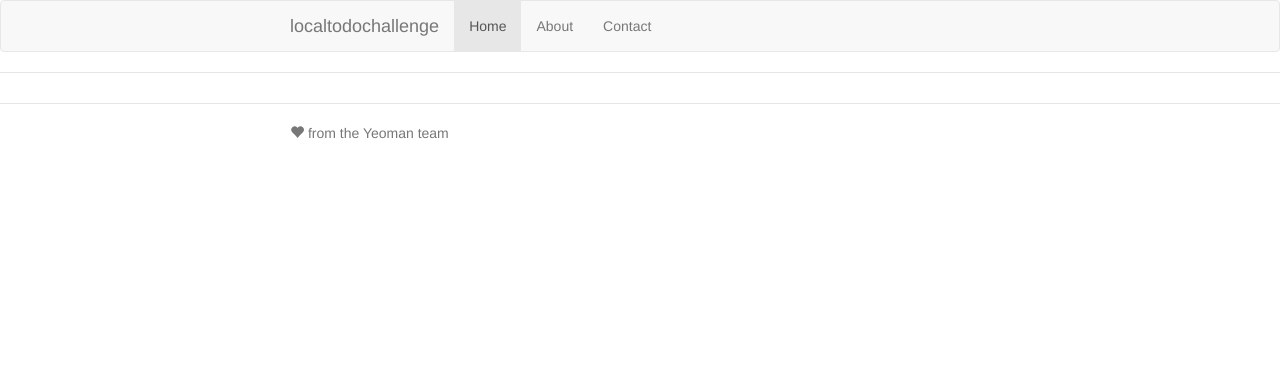
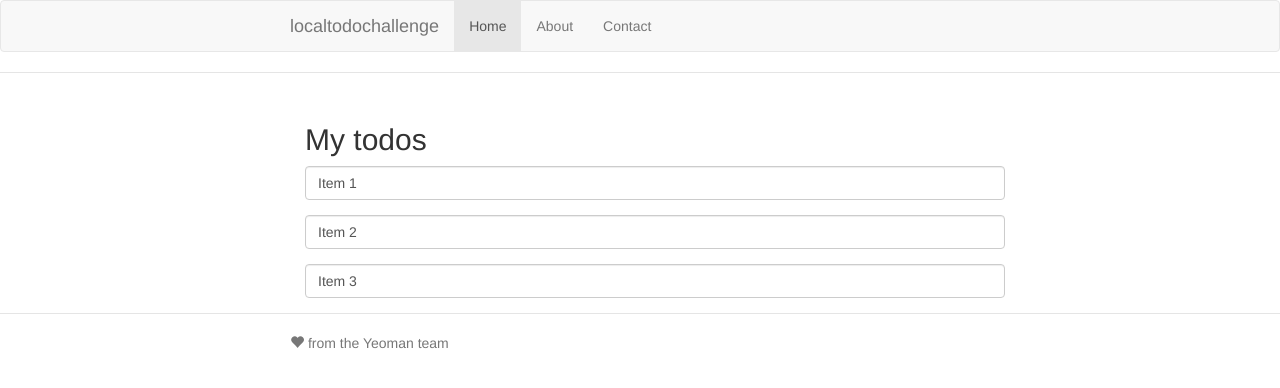
Before and after one commit to benvogcodes/localtodochallenge, a website: page app/index.html in a window 1280 px wide. Drawn offline with nearby package versions, Linux system fonts and the light colour scheme; some packages are replaced by stand-ins of ours; files that its build step writes are made by us from their sources.

Commit message:
Update MainCtrl controller, add form to main.html

```diff
--- a/app/scripts/controllers/main.js
+++ b/app/scripts/controllers/main.js
@@ -8,10 +8,10 @@
  * Controller of the localtodochallengeApp
  */
 angular.module('localtodochallengeApp')
-  .controller('MainCtrl', function () {
-    this.awesomeThings = [
-      'HTML5 Boilerplate',
-      'AngularJS',
-      'Karma'
+  .controller('MainCtrl', function ($scope) {
+    $scope.todos = [
+      'Item 1',
+      'Item 2',
+      'Item 3'
     ];
   });
--- a/app/views/main.html
+++ b/app/views/main.html
@@ -1,3 +1,6 @@
 <div class="container">
-
+  <h2>My todos</h2>
+  <p class="form-group" ng-repeat="todo in todos">
+    <input type="text" ng-model="todo" class="form-control">
+  </p>
 </div>
```
